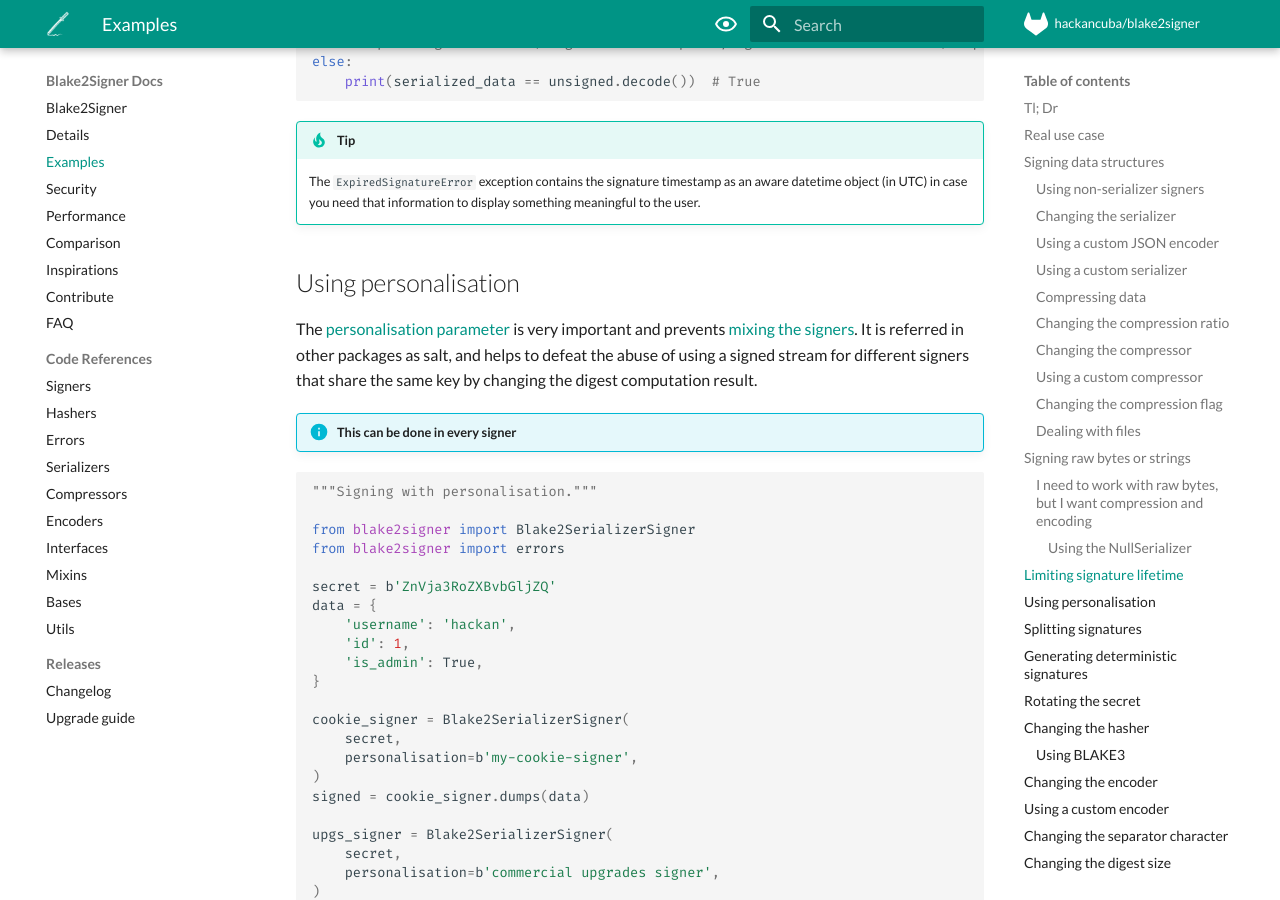
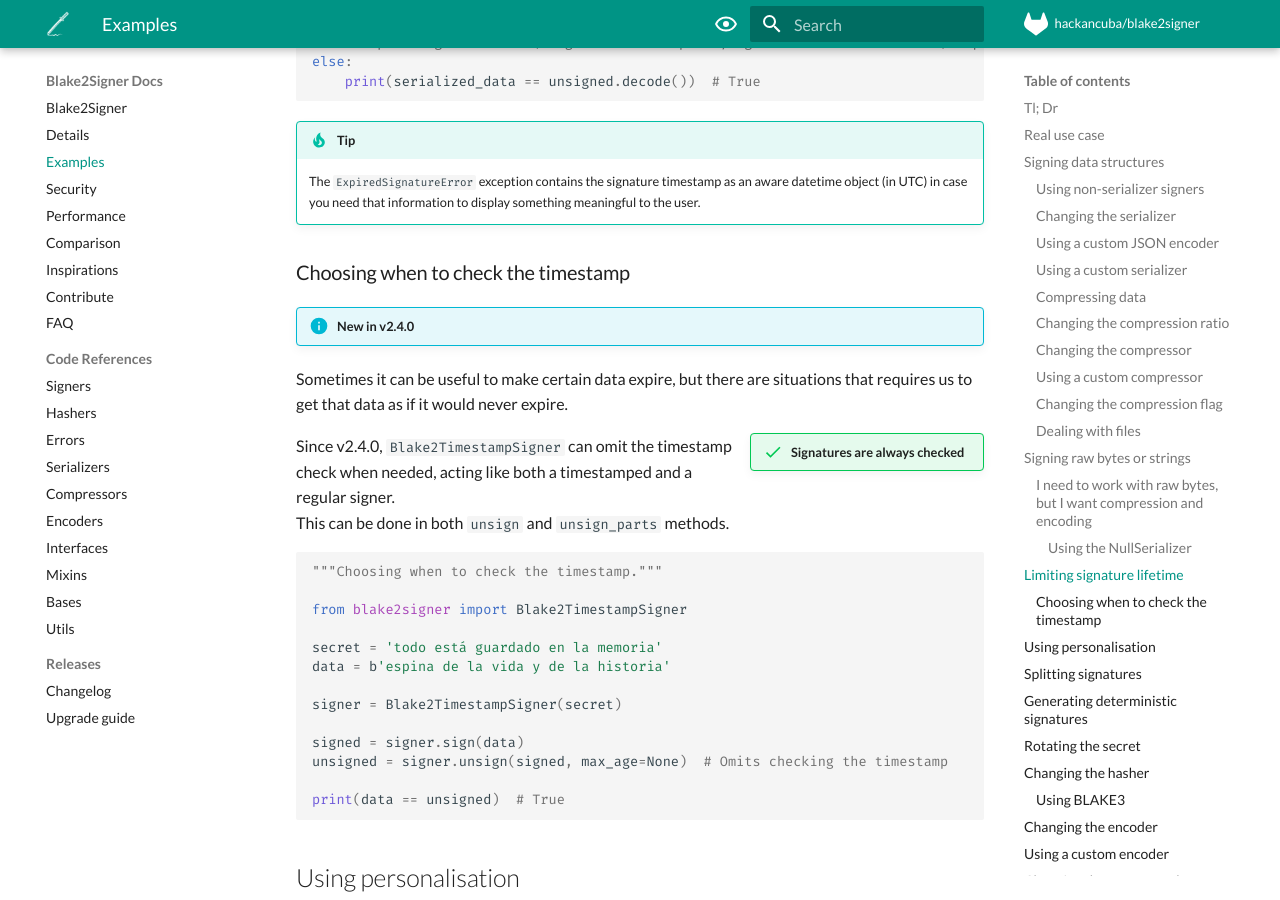
Before and after one commit to HacKanCuBa/blake2signer, an MkDocs documentation site: the page built from docs/examples.md, in a window 1280 px wide and 900 px high, scrolled down 17283 px. Built offline with MkDocs 1.6.1 and Material for MkDocs 9.7.7, drawn with Linux system fonts in a browser that asks for light colours; comment, search, counter and statistics services are not loaded.

Commit message:
:bookmark: Bump version to v2.4.0

````diff
--- a/blake2signer/__init__.py
+++ b/blake2signer/__init__.py
@@ -32,7 +32,7 @@ from .signers import Blake2SignatureDump
 from .signers import Blake2Signer
 from .signers import Blake2TimestampSigner
 
-__version__ = '2.3.0'
+__version__ = '2.4.0'
 
 __all__ = (
     'errors',
--- a/changelog.d/20220113_191301_hackan.rst
+++ /dev/null
@@ -1,4 +0,0 @@
-Changed
--------
-
-- Allow `max_age` to be None for the Blake2TimestampSigner: the timestamp is then not checked (but the signature is always checked).
--- a/changelog.d/20220127_215639_hackan_test_versions.rst
+++ /dev/null
@@ -1,4 +0,0 @@
-Added
------
-
-- Add tests to ensure compatibility, or not, with previous versions.
--- a/docs/examples.md
+++ b/docs/examples.md
@@ -815,6 +815,33 @@ else:
 !!! tip
     The `ExpiredSignatureError` exception contains the signature timestamp as an aware datetime object (in UTC) in case you need that information to display something meaningful to the user.
 
+### Choosing when to check the timestamp
+
+!!! info "New in v2.4.0"
+
+Sometimes it can be useful to make certain data expire, but there are situations that requires us to get that data as if it would never expire.
+
+!!! success inline end "Signatures are always checked"
+
+Since v2.4.0, `Blake2TimestampSigner` can omit the timestamp check when needed, acting like both a timestamped and a regular signer.
+This can be done in both `unsign` and `unsign_parts` methods.
+
+```python
+"""Choosing when to check the timestamp."""
+
+from blake2signer import Blake2TimestampSigner
+
+secret = 'todo está guardado en la memoria'
+data = b'espina de la vida y de la historia'
+
+signer = Blake2TimestampSigner(secret)
+
+signed = signer.sign(data)
+unsigned = signer.unsign(signed, max_age=None)  # Omits checking the timestamp
+
+print(data == unsigned)  # True
+```
+
 ## Using personalisation
 
 The [personalisation parameter](details.md#about-salt-and-personalisation) is very important and prevents [mixing the signers](details.md#mixing-signers). It is referred in other packages as salt, and helps to defeat the abuse of using a signed stream for different signers that share the same key by changing the digest computation result.
--- a/pyproject.toml
+++ b/pyproject.toml
@@ -1,6 +1,6 @@
 [tool.poetry]
 name = "blake2signer"
-version = "2.3.0"
+version = "2.4.0"
 description = "A library to use BLAKE in keyed hashing mode to sign and verify signed data"
 authors = ["HacKan <hackan@gmail.com>"]
 license = "MPL-2.0"
````
Also changed, not shown: docs/changelog.md (+10 -0 lines), docs/upgrade.md (+9 -0 lines), CHANGELOG.rst.
